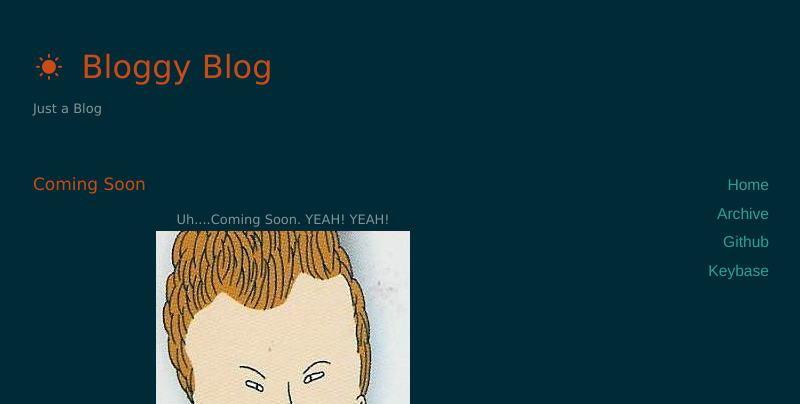
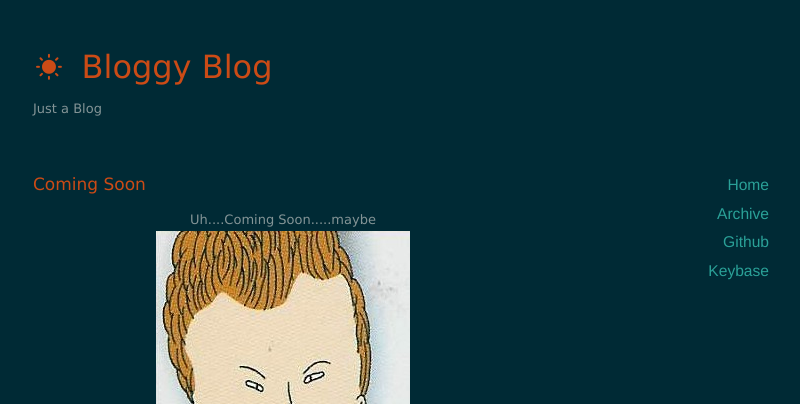
Before and after one commit to ki6bjv/ki6bjv.github.io, a Jekyll site: the page built from _posts/2016-07-21-Coming-Soon.md, in a window 1280 px wide. Shown: the top 404 px of the page, without its empty margins (357-1157 px from the left). Built offline with Jekyll 4.4.1, drawn with Linux system fonts in a browser that asks for light colours; nearby versions of some CDN libraries.

Commit message:
testing branching

```diff
--- a/_posts/2016-07-21-Coming-Soon.md
+++ b/_posts/2016-07-21-Coming-Soon.md
@@ -3,6 +3,6 @@ layout: post
 title: Coming Soon
 ---
 
-<center>Uh....Coming Soon. YEAH! YEAH!</center>
+<center>Uh....Coming Soon.....maybe</center>
 
 ![He Said Coming](/images/butt_head.jpg "He Said Coming")
```
